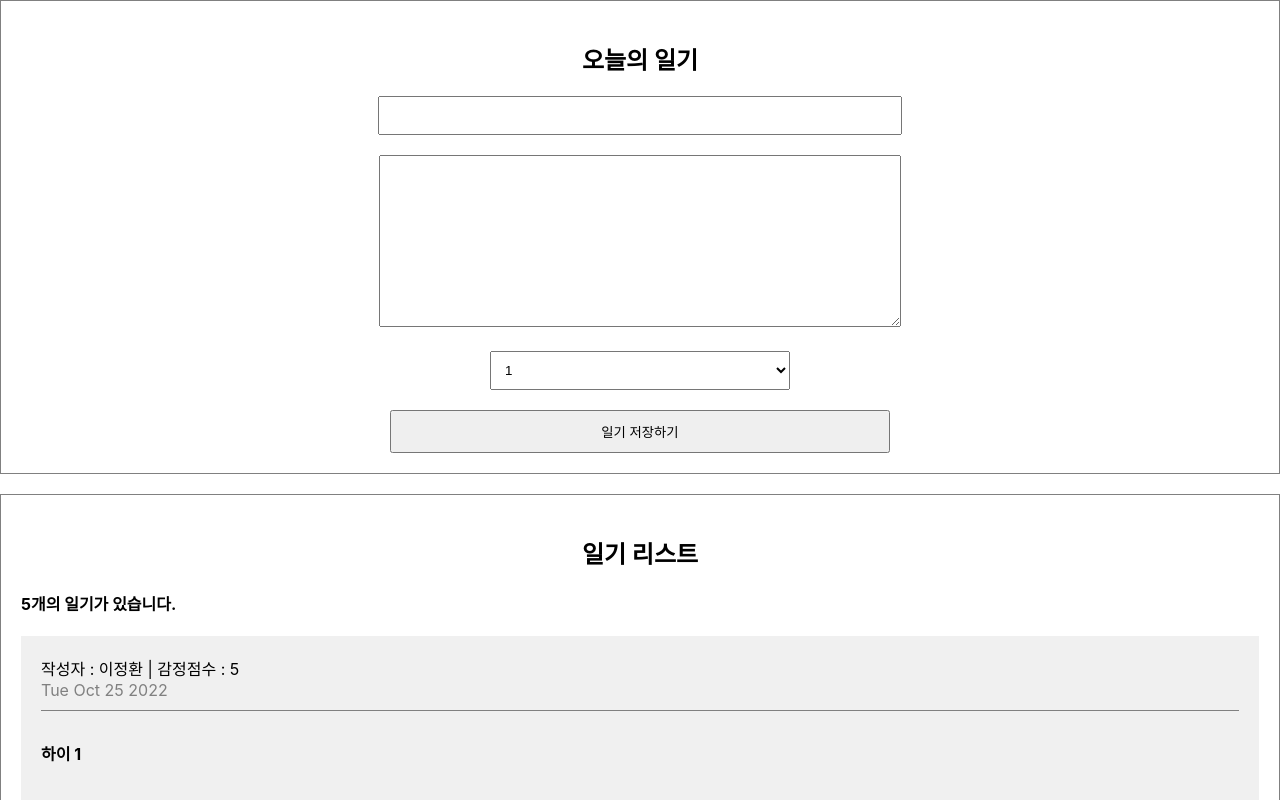
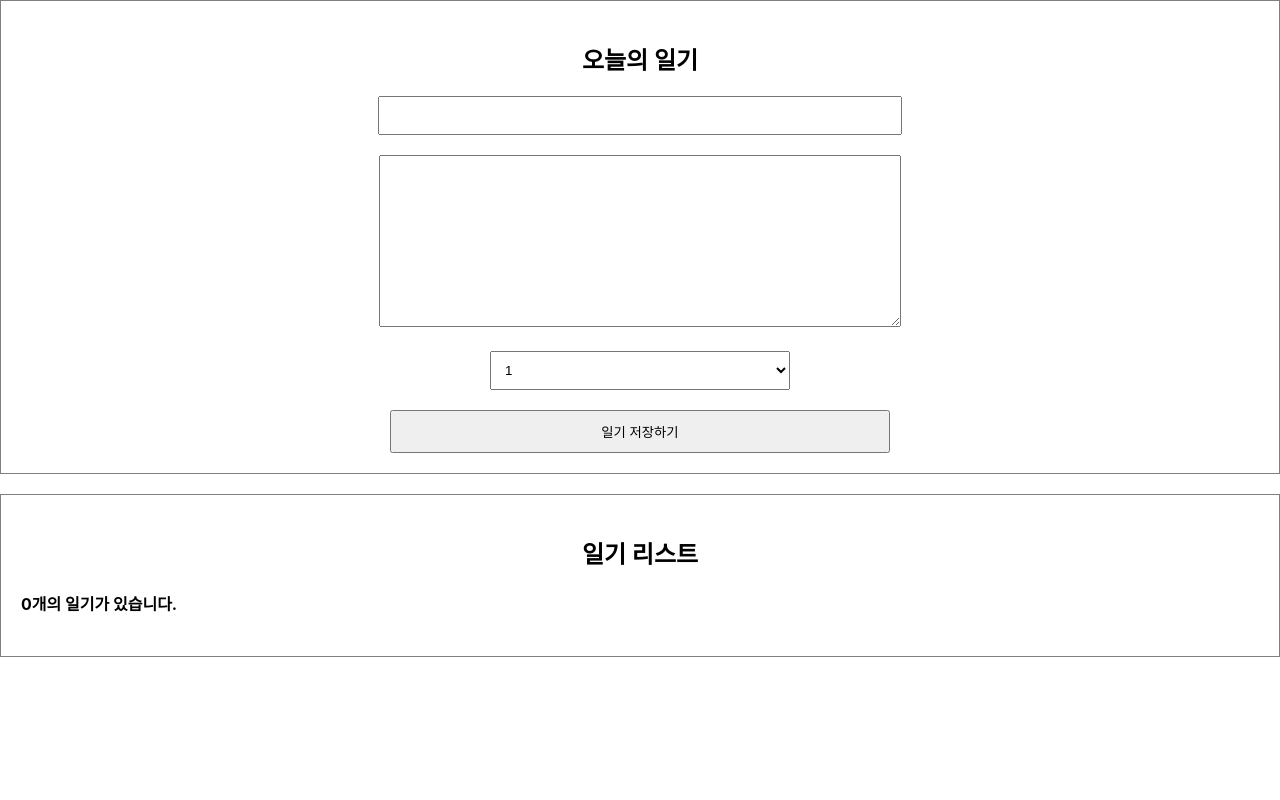
Before and after one commit to Mincheol-Sin/Emotional-diary, a React (Create React App) app: page / in a window 1280 px wide. Shown: the top 800 px of the page. Built offline with nearby package versions, Linux system fonts and the light colour scheme.

Commit message:
Feat: 데이터 추가하는 법 학습
- useRef 사용
- state를 부모자식 간에 서로 영향줄 수 있게 설정

```diff
--- a/src/App.js
+++ b/src/App.js
@@ -1,50 +1,68 @@
+import { useState, useRef } from "react";
 import "./App.css";
 import DiaryEditor from "./DiaryEditor";
 import DiaryList from "./DiaryList";
 
-const dummyList = [
-  {
-    id: 1,
-    author: "이정환",
-    content: "하이 1",
-    emotion: 5,
-    created_date: new Date().getTime(),
-  },
-  {
-    id: 2,
-    author: "신민철",
-    content: "하이 2",
-    emotion: 5,
-    created_date: new Date().getTime(),
-  },
-  {
-    id: 3,
-    author: "박서연",
-    content: "하이 3",
-    emotion: 5,
-    created_date: new Date().getTime(),
-  },
-  {
-    id: 4,
-    author: "김지환",
-    content: "하이 4",
-    emotion: 5,
-    created_date: new Date().getTime(),
-  },
-  {
-    id: 5,
-    author: "도형림",
-    content: "하이 5",
-    emotion: 5,
-    created_date: new Date().getTime(),
-  },
-];
+// const dummyList = [
+//   {
+//     id: 1,
+//     author: "이정환",
+//     content: "하이 1",
+//     emotion: 5,
+//     created_date: new Date().getTime(),
+//   },
+//   {
+//     id: 2,
+//     author: "신민철",
+//     content: "하이 2",
+//     emotion: 5,
+//     created_date: new Date().getTime(),
+//   },
+//   {
+//     id: 3,
+//     author: "박서연",
+//     content: "하이 3",
+//     emotion: 5,
+//     created_date: new Date().getTime(),
+//   },
+//   {
+//     id: 4,
+//     author: "김지환",
+//     content: "하이 4",
+//     emotion: 5,
+//     created_date: new Date().getTime(),
+//   },
+//   {
+//     id: 5,
+//     author: "도형림",
+//     content: "하이 5",
+//     emotion: 5,
+//     created_date: new Date().getTime(),
+//   },
+// ];
 
 function App() {
+  const [data, setData] = useState([]);
+
+  const dataId = useRef(0);
+
+  const onCreate = (author, content, emotion) => {
+    const created_date = new Date().getTime();
+    const newItem = {
+      author,
+      content,
+      emotion,
+      created_date,
+      id: dataId.current,
+    };
+    dataId.current += 1;
+    setData([newItem, ...data]);
+  };
+
   return (
     <div className="App">
-      <DiaryEditor />
-      <DiaryList diaryList={dummyList} />
+      <DiaryEditor onCreate={onCreate} />
+      <DiaryList diaryList={data} />
     </div>
   );
 }
--- a/src/DiaryEditor.js
+++ b/src/DiaryEditor.js
@@ -1,6 +1,6 @@
 import { useRef, useState } from "react";
 
-const DiaryEditor = () => {
+const DiaryEditor = ({ onCreate }) => {
   const authorInput = useRef();
   const contentInput = useRef();
 
@@ -27,8 +27,13 @@ const DiaryEditor = () => {
       contentInput.current.focus();
       return;
     }
-
+    onCreate(state.author, state.content, state.emotion);
     alert("저장 성공!");
+    setState({
+      author: "",
+      content: "",
+      emotion: 1,
+    });
   };
 
   return (
```
